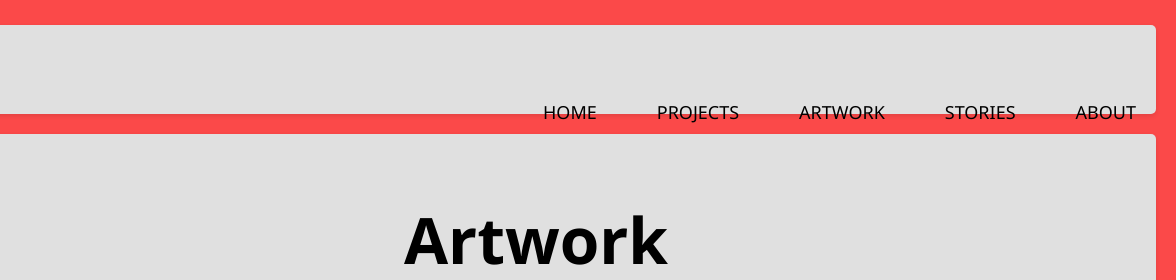
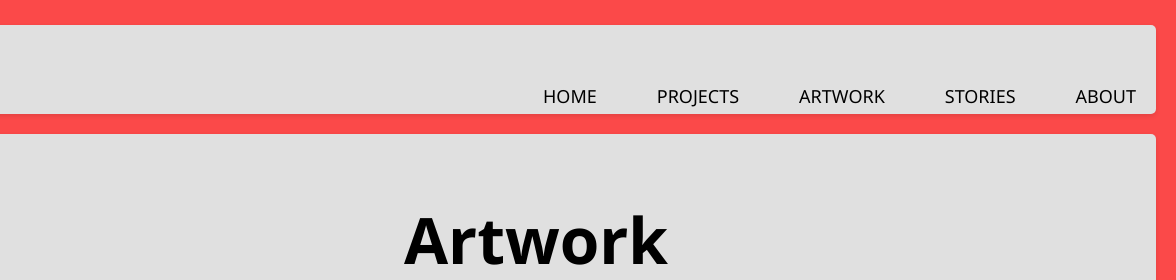
Before and after one commit to redmariogamer/myportfolio, a plain HTML site: page artwork.html in a window 1280 px wide. Shown: the top 280 px of the page, 104-1280 px from the left. Drawn offline with Linux system fonts and the light colour scheme.

Commit message:
Update artwork.html

```diff
--- a/artwork.html
+++ b/artwork.html
@@ -15,14 +15,12 @@
             <div class="wrapper">
                 <nav>
                     <h2>Main Navigation</h2>
-                    <ul id="nav-menu">
-                        <ul class="nav-links">
-                            <li><a href="index.html">HOME</a></li>
-                            <li><a href="projectdescription.html">PROJECTS</a></li>
-                            <li><a href="artwork.html">ARTWORK</a></li>
-                            <li><a href="stories.html">STORIES</a></li>
-                            <li><a href="aboutme.html">ABOUT</a></li>
-                        </ul>
+                    <ul class="nav-links" id="nav-menu">
+                        <li><a href="index.html">HOME</a></li>
+                        <li><a href="projectdescription.html">PROJECTS</a></li>
+                        <li><a href="artwork.html">ARTWORK</a></li>
+                        <li><a href="stories.html">STORIES</a></li>
+                        <li><a href="aboutme.html">ABOUT</a></li>
                     </ul>
                 </nav>
             </div>
```
